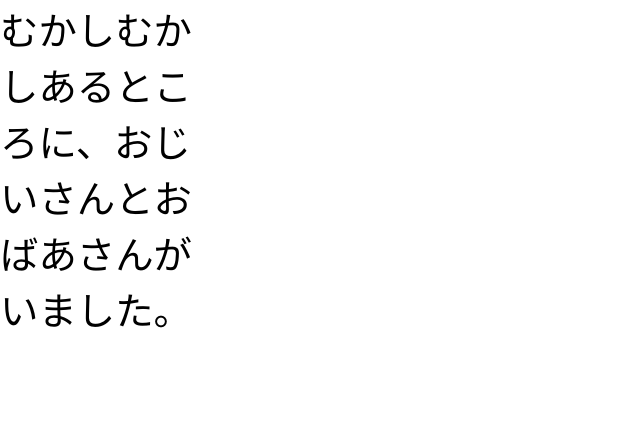
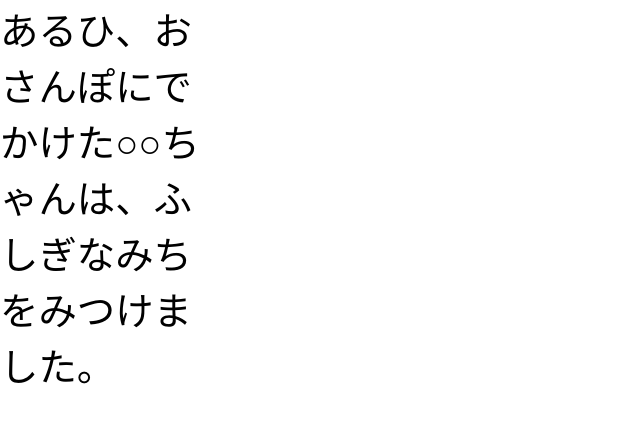
Before and after one commit to blacky35/ehon-sample, a website: page www/index.html in a window 1280 px wide. Shown: the full height of the page, 0-618 px from the left. Drawn offline with Linux system fonts and the light colour scheme; a web font is replaced by a local one.

Commit message:
Adjust a text area in page01.

```diff
--- a/www/index.html
+++ b/www/index.html
@@ -24,7 +24,7 @@
     ];
 
     var textArea = [
-      { top: 650, left: 563, width: 579, height: 259 }, // page01
+      { top: 650, left: 400, width: 750, height: 250 }, // page01
       { top: 0, left: 0, width: 0, height: 0 }, // page01
       { top: 0, left: 0, width: 0, height: 0 }, // page01
       { top: 0, left: 0, width: 0, height: 0 }, // page01
@@ -295,8 +295,8 @@
 			<ons-gesture-detector>
 				<div class="pictureContainer">
 					<img class="picture" src="img/page01.png" />
-          <div class="text jp">むかしむかしあるところに、おじいさんとおばあさんがいました。</div>
-          <div class="text en">Once upon a time, there were a grandpa and grandma.</div>
+          <div class="text jp">あるひ、おさんぽにでかけた○○ちゃんは、ふしぎなみちをみつけました。</div>
+          <div class="text en">One day, XXX took a walk and found a strange passway.</div>
 					<img class="gesture swipe" src="img/icon_swipe.png" />
 				</div>
 			</ons-gesture-detector>
```
